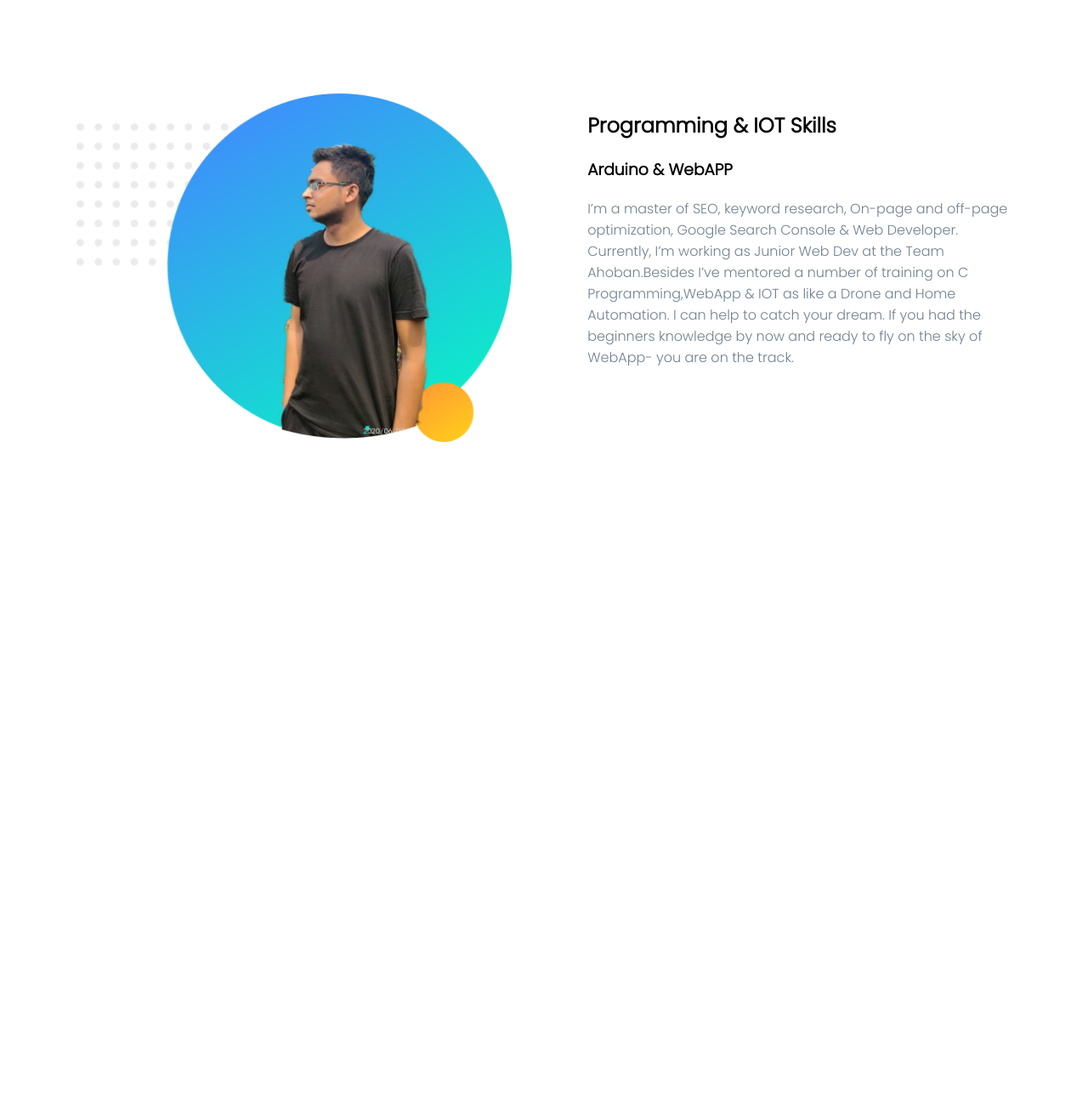
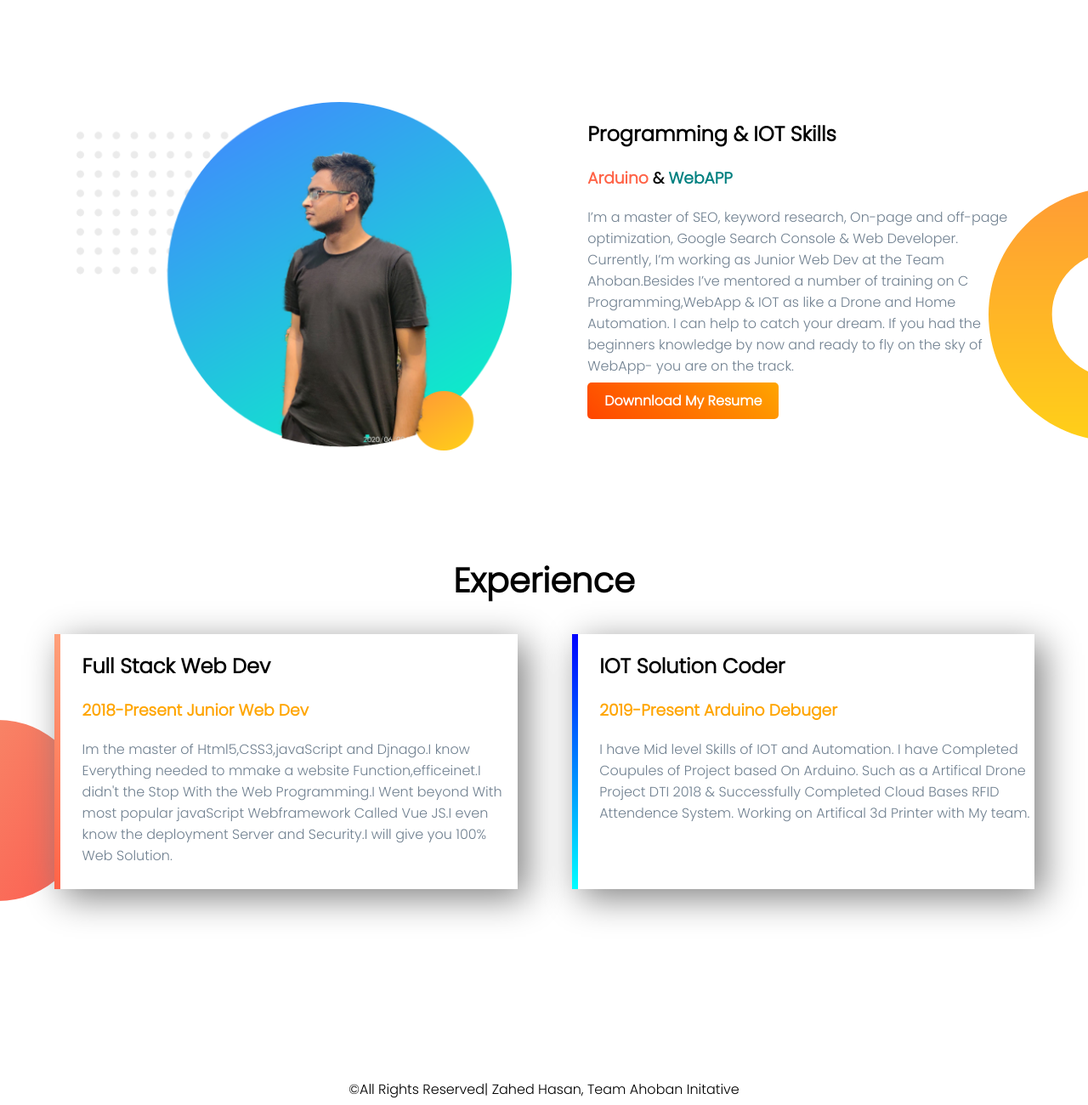
Before and after one commit to Zahed75/Web_protfolio, a plain HTML site: page index.html in a window 1280 px wide. Shown: the part 420-1720 px from the top of the page at 85% size. Before the commit the page ends 947 px from the top, so only its background shows below. Drawn offline with Linux system fonts and the light colour scheme.

Commit message:
site completed

```diff
--- a/css/style.css
+++ b/css/style.css
@@ -32,7 +32,7 @@ h1{
 
 .banner{
     height: 500px;
-    margin-bottom: 30px;
+    margin-bottom: 40px;
 }
 
 .link_button{
@@ -44,3 +44,65 @@ h1{
     color: white;
 
 }
+
+.ad{
+    color: tomato;
+    font-weight: bold;
+
+}
+.wb{
+    color: teal;
+    font-weight: bold;
+}
+
+.skills{
+background-image: url(../images/dream-bg.png);
+height: 500px;
+background-repeat: no-repeat;
+background-position: right;
+}
+
+.experience_area{
+    margin-top: 10px;
+    height: 600px;
+
+}
+
+.box-area{
+box-shadow: 10px 10px 40px gray;
+height: 50%;
+/* border-radius: 5%; */
+}
+
+.box-area h3{
+    color: orange;
+}
+
+.experience_area{
+    background-image: url(../images/exp-bg.png);
+    background-repeat: no-repeat;
+    background-position: left;
+
+}
+
+.experience_area h1{
+    text-align: center;
+}
+
+#exp_child{
+    border-left: 7px solid;
+    border-image: linear-gradient(180deg,lightSalmon,tomato);
+    border-image-slice: 1;
+    background-color: white;
+}
+
+
+#exp-ch2{
+    border-left: 7px solid;
+    border-image: linear-gradient(180deg,blue,cyan);
+    border-image-slice: 1;
+}
+
+footer p{
+    text-align: center;
+}
--- a/index.html
+++ b/index.html
@@ -37,7 +37,7 @@
 
         <div class="half_portion">
             <h2>Programming & IOT Skills</h2>
-            <h3>Arduino & WebAPP </h3>
+            <h3><span class="ad">Arduino</span> & <span class="wb">WebAPP</span> </h3>
             <p>I’m a master of SEO, keyword research, On-page and off-page
                 optimization, Google Search Console & Web Developer.
 
@@ -47,8 +47,36 @@
                 I can help to catch your dream. If you had the beginners knowledge by now and ready to fly on the sky of
                 WebApp- you are on the track.
             </p>
+            <a class="link_button" target="_blank"
+                href="https://drive.google.com/file/d/14qVhxxLsLSyk-qJ5Su8WE0_aZGhLATXC/view?usp=sharing">Downnload My
+                Resume</a>
         </div>
     </section>
+
+<section class="experience_area">
+    <h1>Experience</h1>
+        <div id="exp_child" class="half_portion box-area">
+            <h2>Full Stack Web Dev</h2>
+            <h3>2018-Present Junior Web Dev</h3>
+            <p>Im the master of Html5,CSS3,javaScript and Djnago.I know Everything needed to mmake a website Function,efficeinet.I didn't the Stop With the Web Programming.I Went beyond With most popular javaScript Webframework Called Vue JS.I even know the deployment Server and Security.I will give you 100% Web Solution.
+            </p>
+
+        </div>
+
+        <div  id="exp-ch2" class="half_portion box-area">
+            <h2>IOT Solution Coder</h2>
+            <h3>2019-Present Arduino Debuger</h3>
+            <p>I have Mid level Skills of IOT and Automation. I have Completed Coupules of Project based On Arduino.
+                 Such as a Artifical Drone Project DTI 2018 & Successfully Completed Cloud Bases RFID Attendence System. Working on Artifical 3d Printer with My team.
+            </p>
+
+        </div>
+</section>
+
+<footer>
+    <p>©All Rights Reserved| Zahed Hasan, Team Ahoban Initative</p>
+</footer>
+
 
 
 
```
